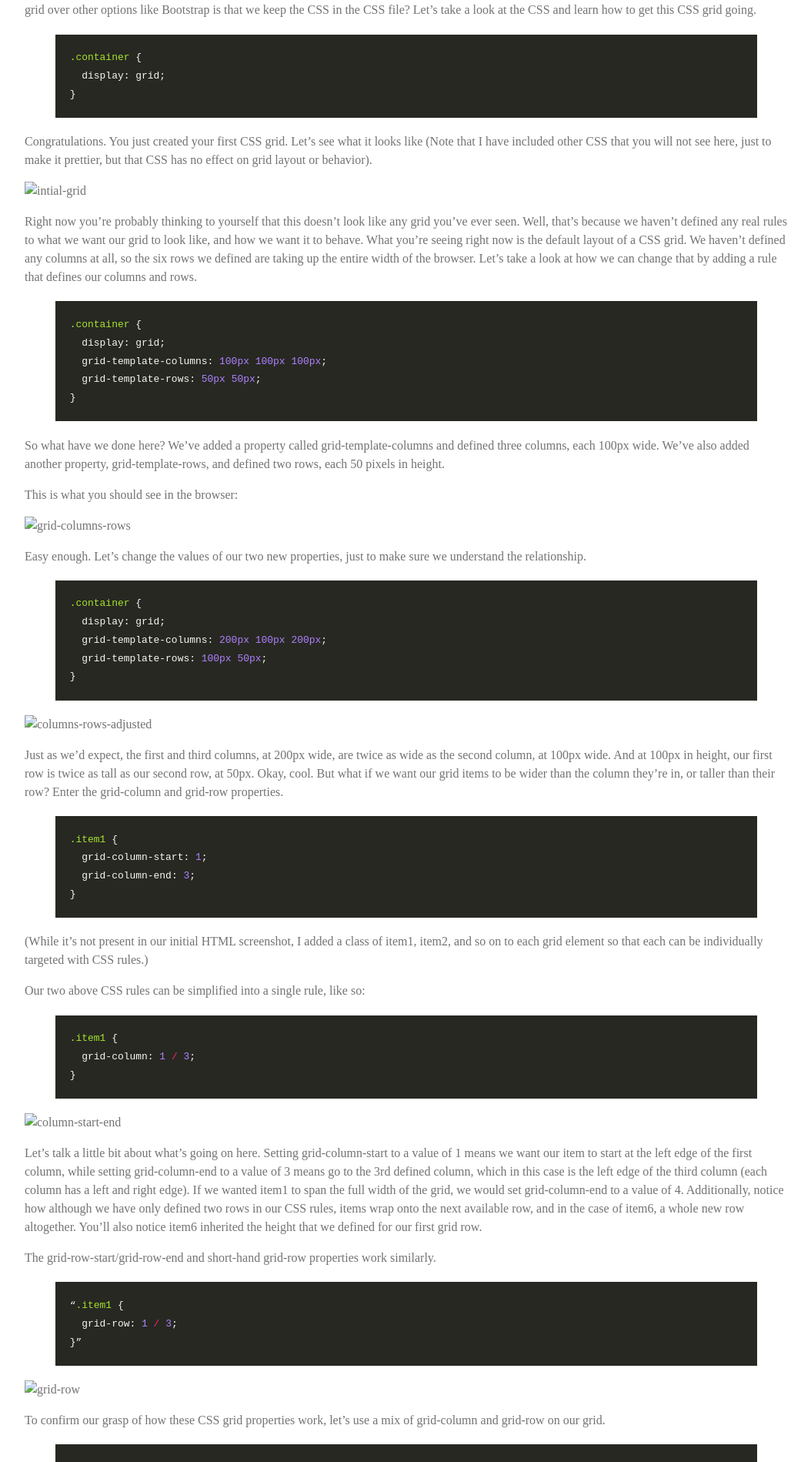
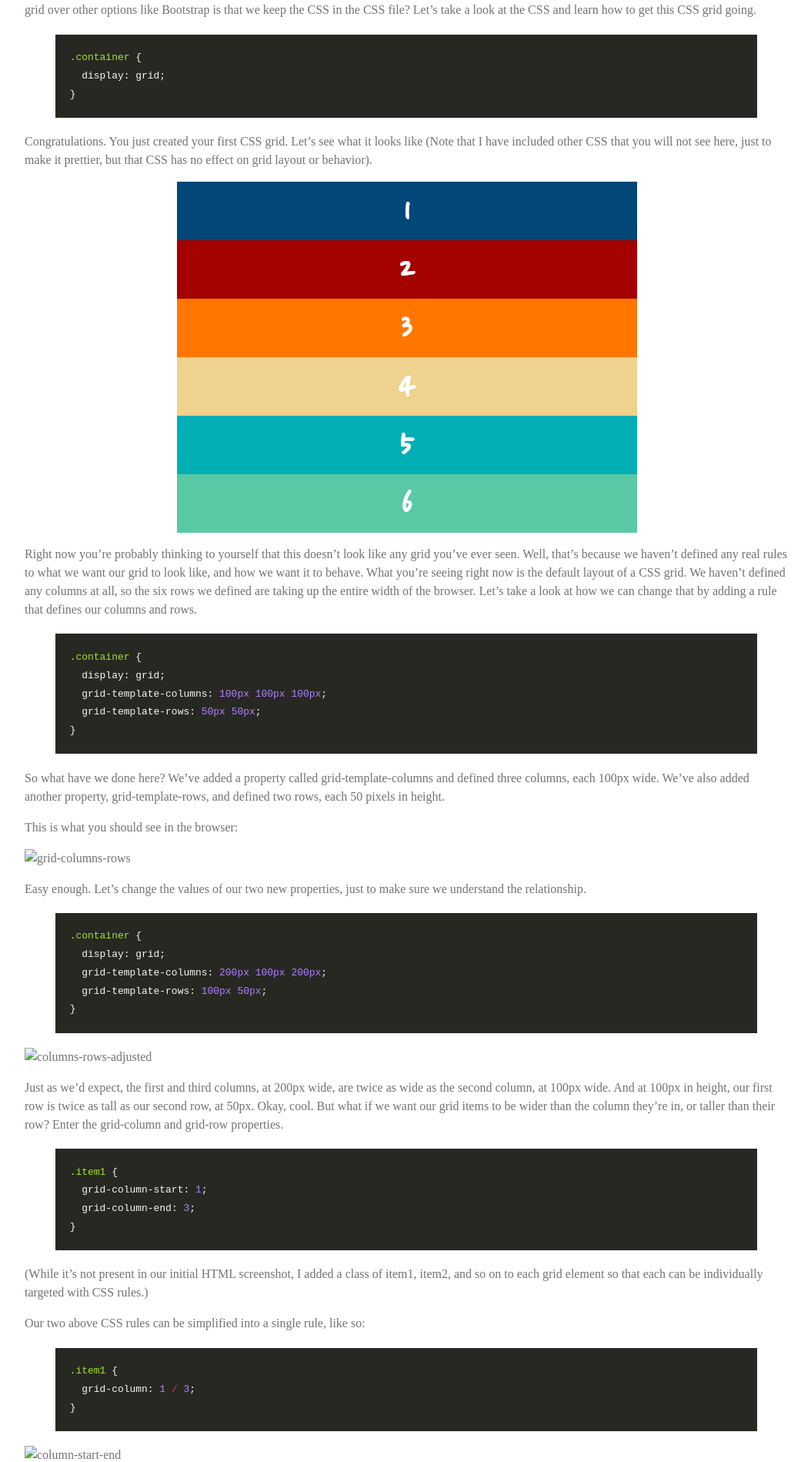
Before and after one commit to bpcoxjr/blog, a Jekyll site: the page built from _posts/2018-02-14-intro-to-css-grid.markdown, in a window 1280 px wide. Shown: the part 1578-3477 px from the top of the page at 77% size, without its empty margins (112-1166 px from the left). Built offline with Jekyll 4.4.1, drawn with Linux system fonts in a browser that asks for light colours; some web fonts are replaced.

Commit message:
testing fix for broken images

```diff
--- a/_posts/2018-02-14-intro-to-css-grid.markdown
+++ b/_posts/2018-02-14-intro-to-css-grid.markdown
@@ -53,7 +53,7 @@ Okay, cool.  But this is just basic HTML.  How do we give it magical CSS grid po
 
 Congratulations.  You just created your first CSS grid.  Let's see what it looks like (Note that I have included other CSS that you will not see here, just to make it prettier, but that CSS has no effect on grid layout or behavior).
 
-![intial-grid](/display-blog/assets/images/css_grid/initial_grid.png){: .center-image}
+![intial-grid](/assets/images/css_grid/initial_grid.png){: .center-image}
 
 Right now you're probably thinking to yourself that this doesn't look like any grid you've ever seen.  Well, that's because we haven't defined any real rules to what we want our grid to look like, and how we want it to behave.  What you're seeing right now is the default layout of a CSS grid.  We haven't defined any columns at all, so the six rows we defined are taking up the entire width of the browser.  Let's take a look at how we can change that by adding a rule that defines our columns and rows.
 
```
